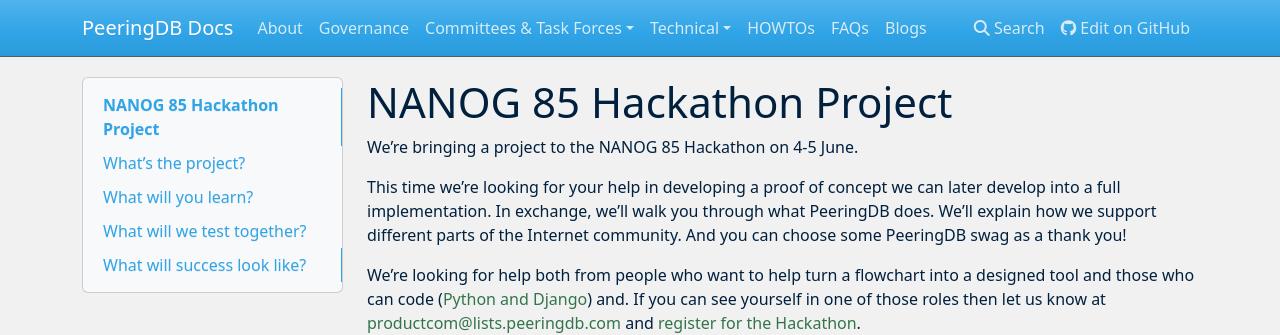
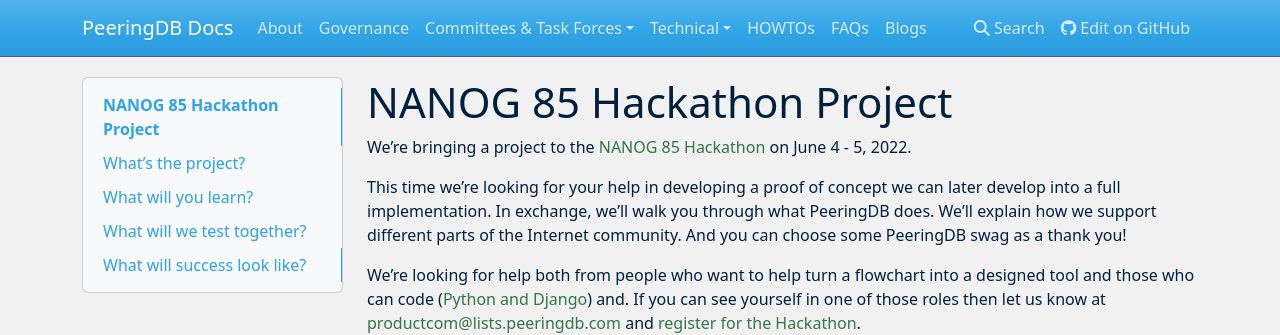
Before and after one commit to peeringdb/docs, an MkDocs documentation site: the page built from docs/blog/nanog_85_hackathon.md, in a window 1280 px wide and 900 px high. Shown: the top 335 px of the window. Built offline with MkDocs 1.6.1, drawn with Linux system fonts in a browser that asks for light colours; nearby versions of some CDN libraries.

Commit message:
Link NANOG hackathon blog.

```diff
--- a/docs/blog/nanog_85_hackathon.md
+++ b/docs/blog/nanog_85_hackathon.md
@@ -1,10 +1,10 @@
 # NANOG 85 Hackathon Project
 
-We’re bringing a project to the NANOG 85 Hackathon on 4-5 June.
+We’re bringing a project to the [NANOG 85 Hackathon](https://www.nanog.org/events/nanog-85-hackathon/) on June 4 - 5, 2022.
 
 This time we’re looking for your help in developing a proof of concept we can later develop into a full implementation. In exchange, we’ll walk you through what PeeringDB does. We’ll explain how we support different parts of the Internet community. And you can choose some PeeringDB swag as a thank you!
 
-We’re looking for help both from people who want to help turn a flowchart into a designed tool and those who can code ([Python and Django](https://docs.peeringdb.com/howto/get-started-developing/)) and. If you can see yourself in one of those roles then let us know at <productcom@lists.peeringdb.com> and [register for the Hackathon](https://nanog.org/events/future/).
+We’re looking for help both from people who want to help turn a flowchart into a designed tool and those who can code ([Python and Django](https://docs.peeringdb.com/howto/get-started-developing/)) and. If you can see yourself in one of those roles then let us know at <productcom@lists.peeringdb.com> and [register for the Hackathon](https://www.nanog.org/events/nanog-85-hackathon/registration/).
 
 ## What’s the project?
 When we [published our updated guidelines](https://docs.peeringdb.com/committee/admin/approval-guidelines/) for registering in PeeringDB we noted that some of the processes would need to be automated. We want to automate the attestation process for confirming new interconnection facilities. This is a new process to let users confirm that an interconnection facility is real and offers relevant services.
```
Also changed, not shown: docs/blogs.md (+1 -0 lines).
